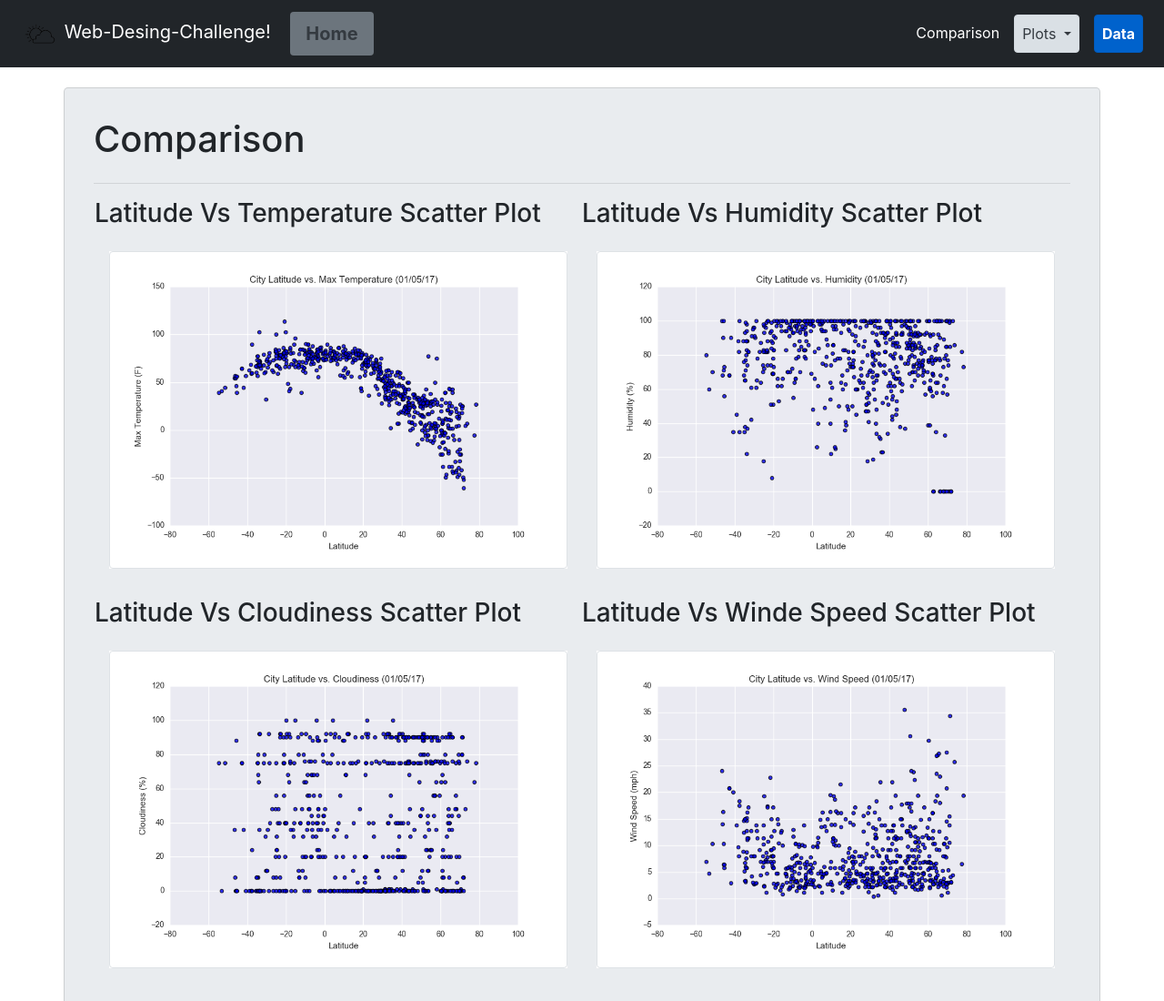
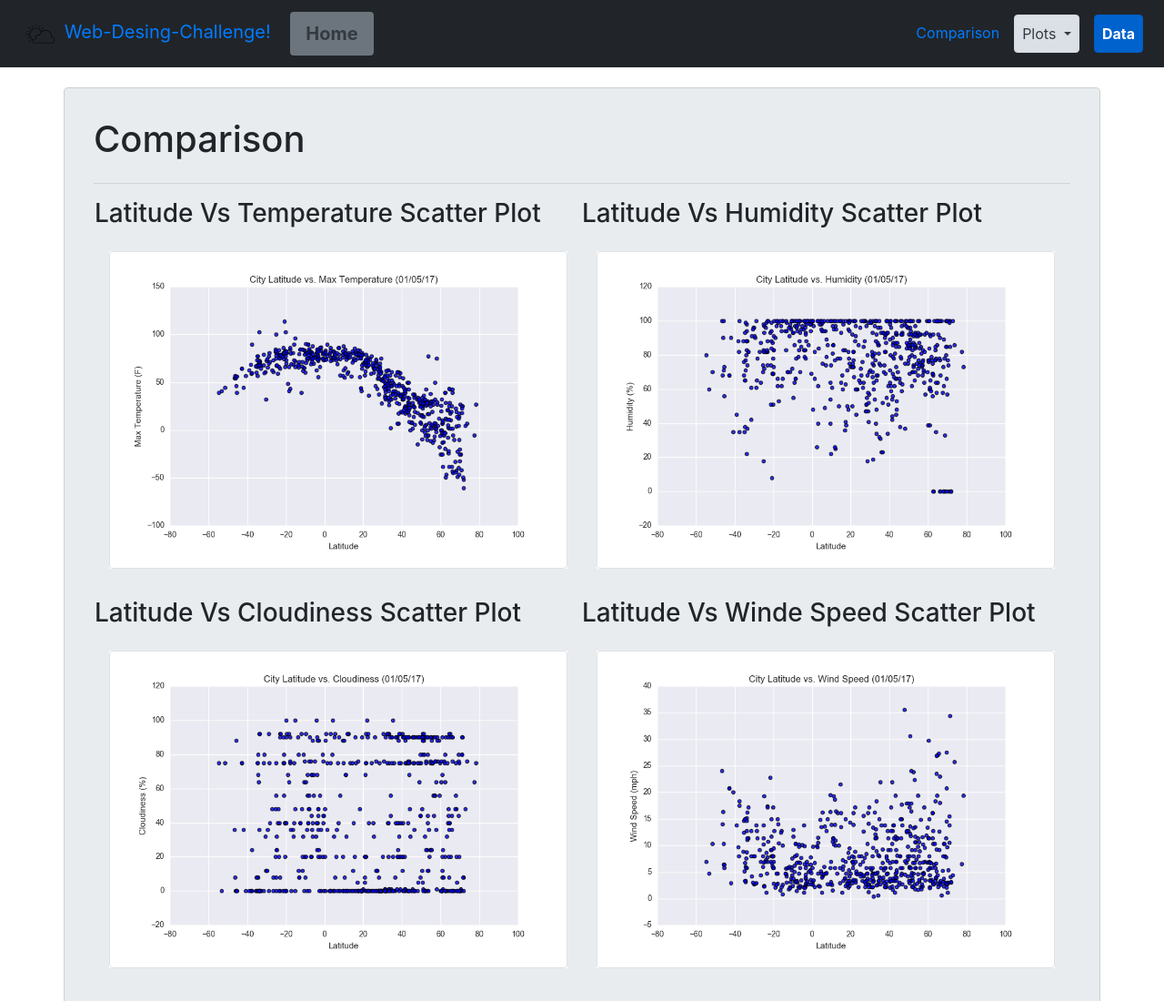
Before and after one commit to greaterpablo/Web-Design-Challenge, a plain HTML site: page comparison.html in a window 1280 px wide. Shown: the top 1100 px of the page at 91% size. Drawn offline with nearby package versions, Linux system fonts and the light colour scheme.

Commit message:
last updated

```diff
--- a/comparison.html
+++ b/comparison.html
@@ -31,12 +31,13 @@
 
 
 
-  <nav class="navbar navbar-expand-md bg-dark navbar-dark p-2 text-white fixed-top" >
+  <nav class="navbar navbar-expand-md bg-dark navbar-white p-2 text-dark fixed-top" >
     <div class="container-fluid">
       <div class="navbar-brand ">
         <img class="bi me-2" width="42" height="42" src="assets/weather-icon.png">
         <a class="navbar-brand" href="index.html">Web-Desing-Challenge!</a>
         <a type="button" class="navbar-brand nav-link text-dark font-weight-bold btn bg-secondary py-2" aria-current="page" href="index.html">Home</a>
+
 
       </div>
 
```
Also changed, not shown: MaxTemperature.html (+1 -1 lines), WindSpeed.html (+1 -1 lines).
